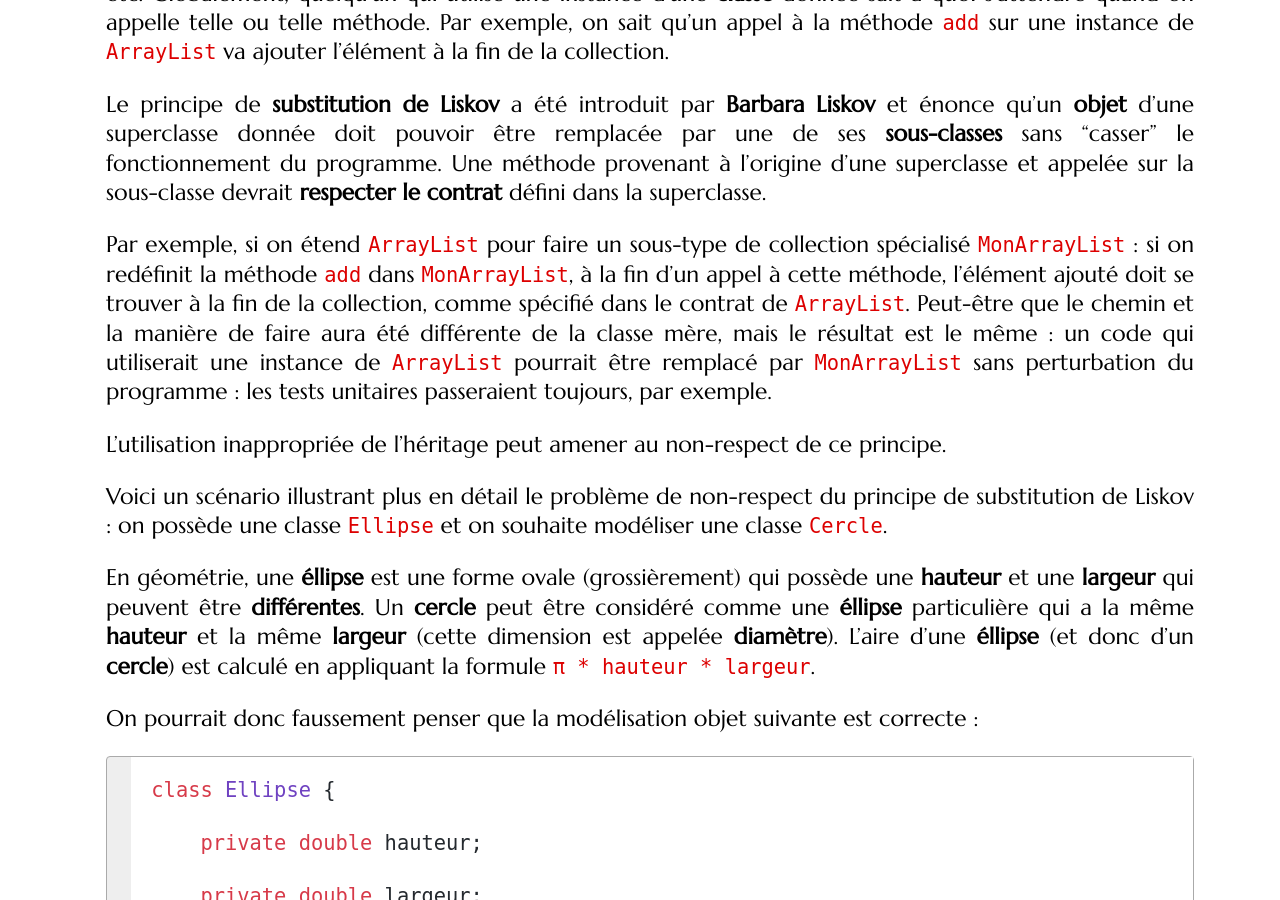
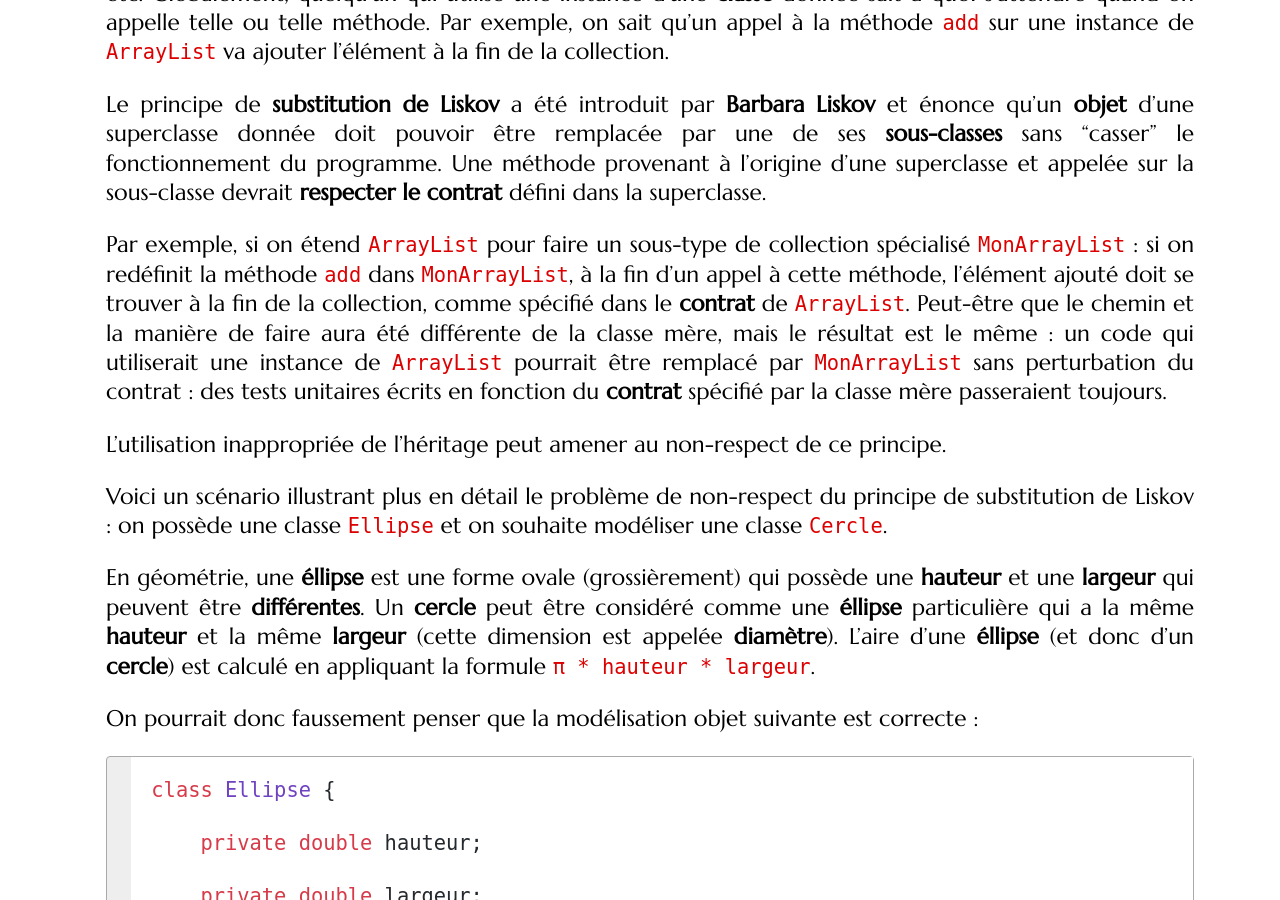
Before and after one commit to mgasquet/R304-QualiteDeveloppement, a Jekyll site: the page built from syntheses/synthese_solid.md, in a window 1280 px wide and 900 px high, scrolled down 19469 px. Built offline with Jekyll 4.4.1, drawn with Linux system fonts in a browser that asks for light colours; some web fonts are replaced.

Commit message:
Explications liskov

```diff
--- a/syntheses/synthese_solid.md
+++ b/syntheses/synthese_solid.md
@@ -598,7 +598,7 @@ Quand on parle de **programmation par contrat** cela signifie que chaque classe
 
 Le principe de **substitution de Liskov** a été introduit par **Barbara Liskov** et énonce qu'un **objet** d'une superclasse donnée doit pouvoir être remplacée par une de ses **sous-classes** sans "casser" le fonctionnement du programme. Une méthode provenant à l'origine d'une superclasse et appelée sur la sous-classe devrait **respecter le contrat** défini dans la superclasse.
 
-Par exemple, si on étend `ArrayList` pour faire un sous-type de collection spécialisé `MonArrayList` : si on redéfinit la méthode `add` dans `MonArrayList`, à la fin d'un appel à cette méthode, l'élément ajouté doit se trouver à la fin de la collection, comme spécifié dans le contrat de `ArrayList`. Peut-être que le chemin et la manière de faire aura été différente de la classe mère, mais le résultat est le même : un code qui utiliserait une instance de `ArrayList` pourrait être remplacé par `MonArrayList` sans perturbation du programme : les tests unitaires passeraient toujours, par exemple.
+Par exemple, si on étend `ArrayList` pour faire un sous-type de collection spécialisé `MonArrayList` : si on redéfinit la méthode `add` dans `MonArrayList`, à la fin d'un appel à cette méthode, l'élément ajouté doit se trouver à la fin de la collection, comme spécifié dans le **contrat** de `ArrayList`. Peut-être que le chemin et la manière de faire aura été différente de la classe mère, mais le résultat est le même : un code qui utiliserait une instance de `ArrayList` pourrait être remplacé par `MonArrayList` sans perturbation du contrat : des tests unitaires écrits en fonction du **contrat** spécifié par la classe mère passeraient toujours.
 
 L'utilisation inappropriée de l'héritage peut amener au non-respect de ce principe.
 
```
Also changed, not shown: tutorials/tutorial3.md (+1 -1 lines).
